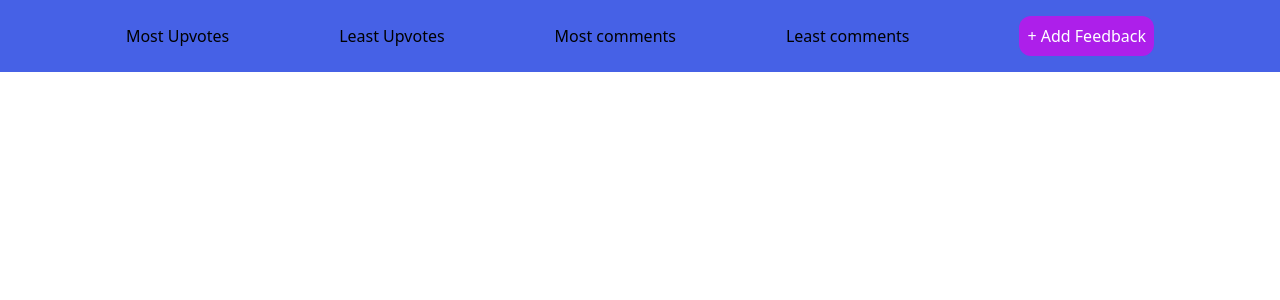
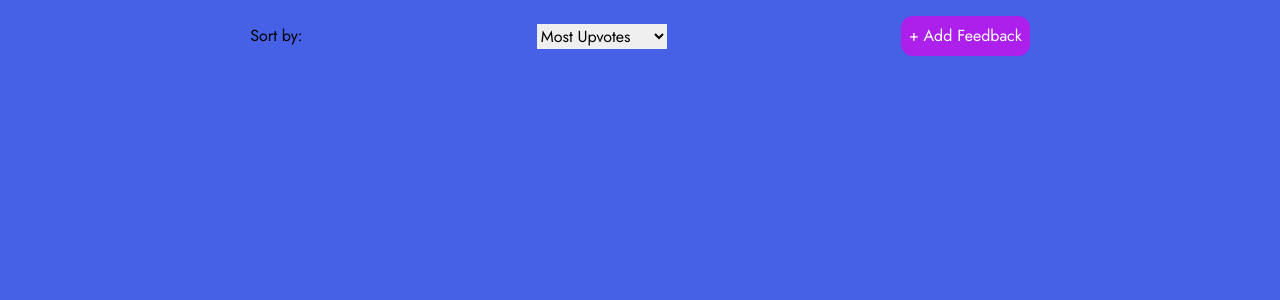
Before and after one commit to morfeli/feedback-dashboard, a Next.js app: page /components/dashboard-ui/SortingHeader in a window 1280 px wide. Shown: the top 300 px of the page. Built offline with nearby package versions, Linux system fonts and the light colour scheme.

Commit message:
update: adding styles to mapped data li elements

```diff
--- a/pages/_document.js
+++ b/pages/_document.js
@@ -15,7 +15,7 @@
             rel="stylesheet"
           />
         </Head>
-        <body>
+        <body className="font-serif bg-first-blue">
           <Main />
           <NextScript />
         </body>
--- /dev/null
+++ b/pages/components/dashboard-ui/UI/CommentsSvg.jsx
@@ -0,0 +1,11 @@
+export function CommentsSvg() {
+  return (
+    <svg width="18" height="16" xmlns="http://www.w3.org/2000/svg">
+      <path
+        d="M2.62 16H1.346l.902-.91c.486-.491.79-1.13.872-1.823C1.036 11.887 0 9.89 0 7.794 0 3.928 3.52 0 9.03 0 14.87 0 18 3.615 18 7.455c0 3.866-3.164 7.478-8.97 7.478-1.017 0-2.078-.137-3.025-.388A4.705 4.705 0 012.62 16z"
+        fill="#CDD2EE"
+        fill-rule="nonzero"
+      />
+    </svg>
+  );
+}
--- /dev/null
+++ b/pages/components/dashboard-ui/UI/IconArrowSvg.jsx
@@ -0,0 +1,13 @@
+export function IconArrowSvg() {
+  return (
+    <svg width="10" height="7" xmlns="http://www.w3.org/2000/svg">
+      <path
+        d="M1 6l4-4 4 4"
+        stroke="#4661E6"
+        stroke-width="2"
+        fill="none"
+        fill-rule="evenodd"
+      />
+    </svg>
+  );
+}
--- a/pages/components/dashboard-ui/UI/SortingButton.jsx
+++ b/pages/components/dashboard-ui/UI/SortingButton.jsx
@@ -16,18 +16,13 @@
 
   return (
     <>
-      <button onClick={captureSortOption} value="Most_Upvotes">
-        Most Upvotes
-      </button>
-      <button onClick={captureSortOption} value="Least_Upvotes">
-        Least Upvotes
-      </button>
-      <button onClick={captureSortOption} value="Most_Comments">
-        Most comments
-      </button>
-      <button onClick={captureSortOption} value="Least_Comments">
-        Least comments
-      </button>
+      <label htmlFor="sort">Sort by:</label>
+      <select name="sort" id="sort" onChange={captureSortOption}>
+        <option value="Most_Upvotes">Most Upvotes</option>
+        <option value="Least_Upvotes">Least Upvotes</option>
+        <option value="Most_Comments">Most Comments</option>
+        <option value="Least_Comments">Least Comments</option>
+      </select>
     </>
   );
 };
--- a/pages/components/suggestions-page/SuggestionCards.jsx
+++ /dev/null
@@ -1,15 +0,0 @@
-const SuggestionCards = (props) => {
-  return (
-    <li>
-      <div>
-        <h1>{props.title}</h1>
-        <p>{props.description}</p>
-        <p>{props.category}</p>
-        <button>{props.upvotes}</button>
-        <button>{props.comments}</button>
-      </div>
-    </li>
-  );
-};
-
-export default SuggestionCards;
--- a/pages/components/suggestions-page/Suggestions.jsx
+++ b/pages/components/suggestions-page/Suggestions.jsx
@@ -1,5 +1,6 @@
 import { useContext, useEffect, useState } from "react";
-import SuggestionCards from "./SuggestionCards";
+import { IconArrowSvg } from "../dashboard-ui/UI/IconArrowSvg";
+import { CommentsSvg } from "../dashboard-ui/UI/CommentsSvg";
 import SuggestionContext from "../../store/suggestion-context";
 
 const Suggestions = ({ sortedData }) => {
@@ -16,37 +17,42 @@
     setFeedbacks(sortedData);
   }, [sortedData]);
 
-  // useEffect(() => {
-  //   let feedBackArray = filteredData(data, filter);
-  //   setFeedbacks(feedBackArray);
-  //   sortData(feedBackArray, sort);
-  // }, [data, filter, sort]);
-
   useEffect(() => {
-    console.log(
-      feedbacks ? feedbacks.filterData.map((item, i) => item.comments) : null
-    );
+    console.log(feedbacks);
   }, [feedbacks]);
 
   return (
+    <>
       <ul>
         {feedbacks ? (
           feedbacks.filterData.map((item, i) => {
+            let comments = item.comments;
+
             return (
-            <SuggestionCards
-              key={item.id}
-              title={item.title}
-              description={item.description}
-              category={item.category}
-              upvotes={item.upvotes}
-            />
+              <li className="p-8 bg-white">
+                <h1 className="text-third-blue">{item.title}</h1>
+                <p className="py-2 text-first-blue">{item.description}</p>
+                <button className="p-2 capitalize text-second-blue rounded-xl bg-light-gray">
+                  {item.category}
+                </button>
+                <div className="flex justify-between pt-4">
+                  <button className="flex items-center p-2 capitalize text-second-blue rounded-xl bg-light-gray">
+                    <IconArrowSvg />
+                    {item.upvotes}
+                  </button>
+                  <button className="flex items-center">
+                    {" "}
+                    <CommentsSvg /> {comments ? comments.length : 0}
+                  </button>
+                </div>
+              </li>
             );
           })
         ) : (
           <p>Loading data..</p>
         )}
-      {/* <p>Testing..</p> */}
       </ul>
+    </>
   );
 };
 
```
Lines whose indentation alone changed are shown as unchanged.
